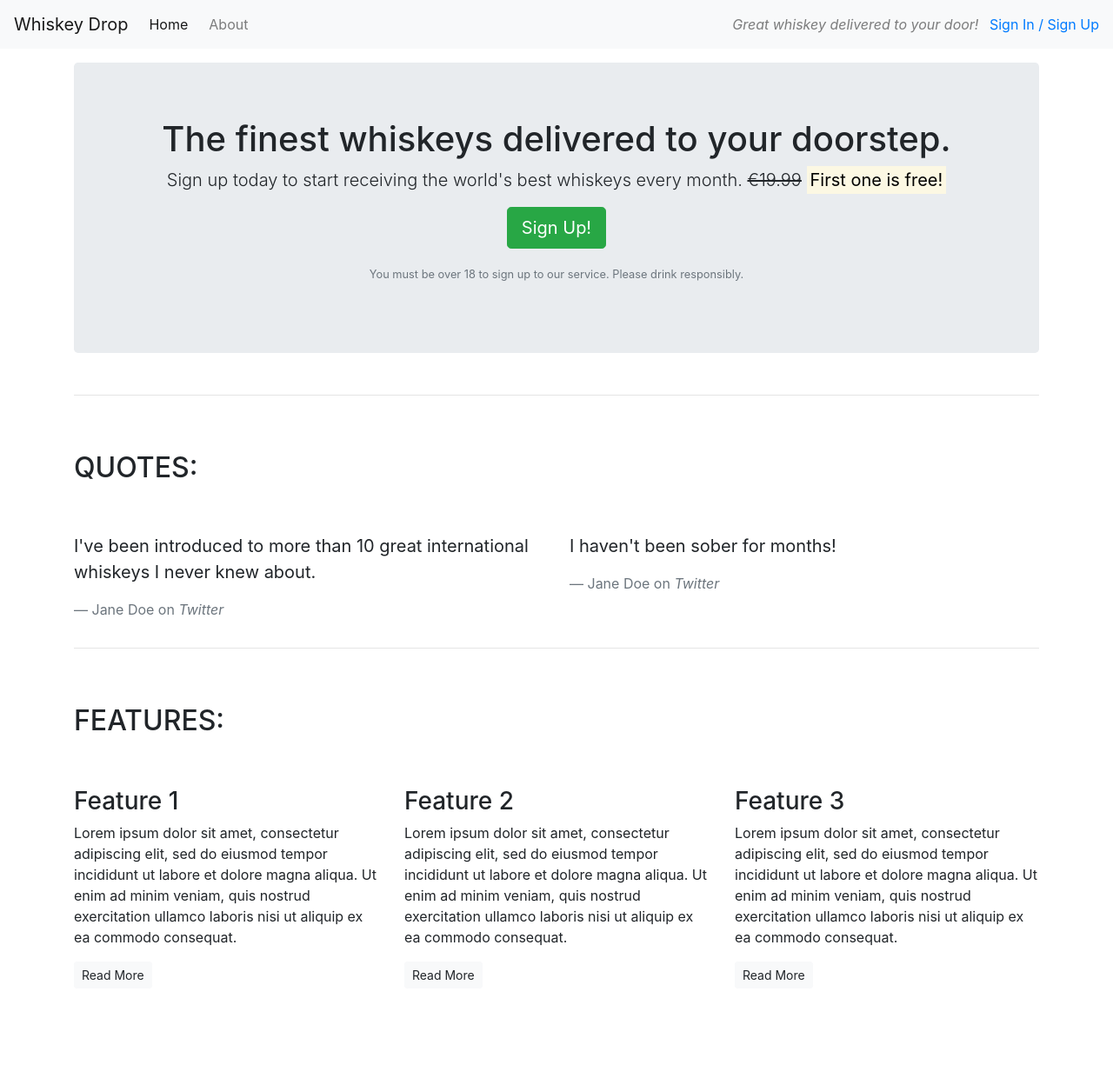
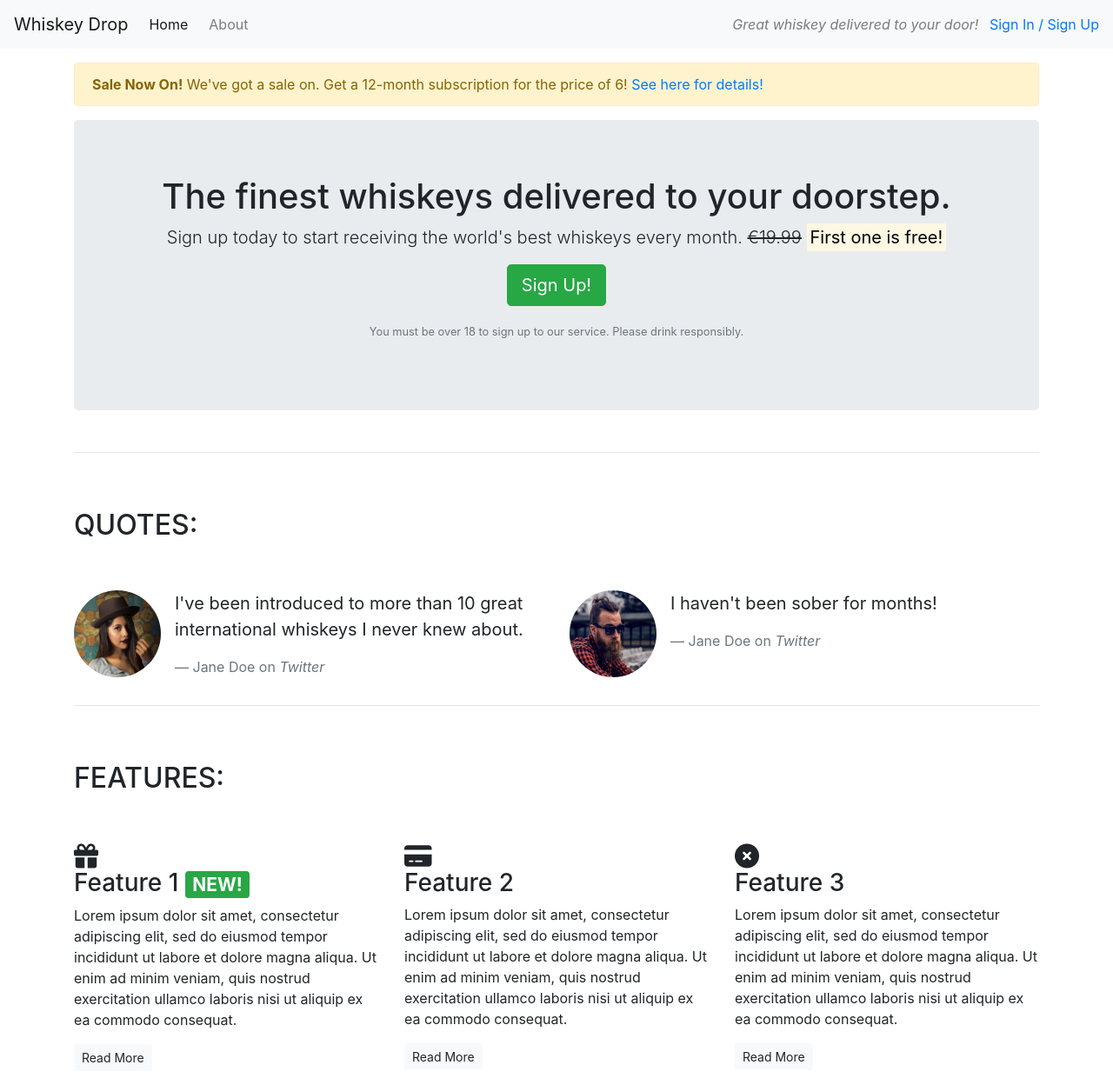
Before and after one commit to joeyo991/bootstrap, a plain HTML site: page index.html in a window 1280 px wide. Shown: the whole page at 87% size. Before the commit the page ends 1153 px from the top, so only its background shows below. Drawn offline with nearby package versions, Linux system fonts and the light colour scheme.

Commit message:
Core components part 2

```diff
--- a/index.html
+++ b/index.html
@@ -6,6 +6,7 @@
     <meta name="viewport" content="width=device-width, initial-scale=1.0">
     <title>Whiskey Drop | Taste a new whiskey every month</title>
     <link rel="stylesheet" href="https://maxcdn.bootstrapcdn.com/bootstrap/4.1.3/css/bootstrap.min.css">
+    <script src="https://kit.fontawesome.com/a1e0927207.js" crossorigin="anonymous"></script>
 </head>
 
 <body>
@@ -23,6 +24,13 @@
         </div>
     </nav>
     <article class="container mt-3">
+        <div class="row d-none d-sm-block">
+            <div class="col-12">
+                <div class="alert alert-warning">
+                    <strong>Sale Now On!</strong> We've got a sale on. Get a 12-month subscription for the price of 6! <a href="">See here for details!</a>
+                </div>
+            </div>
+        </div>
         <!-- Callout -->
         <div class="row">
             <div class="col-12">
@@ -50,16 +58,34 @@
             </div>
             <div class="row">
                 <div class="col-12 col-md-6">
+                    <div class="media">
+                        <div class="d-none d-sm-block">
+                            <img src="images/girl-image.png" class="rounded-circle mr-3" alt="girl" height="100"
+                                width="100">
+                        </div>
+                        <div class="media-body">
                             <blockquote class="blockquote">
-                        <p>I've been introduced to more than 10 great international whiskeys I never knew about.</p>
-                        <footer class="blockquote-footer">Jane Doe on <cite title="Twitter">Twitter</cite></footer>
+                                <p>I've been introduced to more than 10 great international whiskeys I never knew about.
+                                </p>
+                                <footer class="blockquote-footer">Jane Doe on <cite title="Twitter">Twitter</cite>
+                                </footer>
                             </blockquote>
                         </div>
+                    </div>
+                </div>
                 <div class="col-12 col-md-6">
+                    <div class="media">
+                        <div class="d-none d-sm-block">
+                            <img src="images/guy-image.png" class="rounded-circle mr-3" alt="guy" height="100"
+                                width="100">
+                        </div>
+                        <div class="media-body">
                             <blockquote class="blockquote">
                                 <p>I haven't been sober for months!</p>
-                        <footer class="blockquote-footer">Jane Doe on <cite title="Twitter">Twitter</cite></footer>
+                                <footer class="blockquote-footer">Jane Doe on <cite title="Twitter">Twitter</cite>
+                                </footer>
                             </blockquote>
+                        </div>
                     </div>
                 </div>
         </section>
@@ -76,7 +102,7 @@
             <div class="row">
                 <div class="col-12 col-md-6 col-lg-4">
                     <div class="feature">
-                        <h3>Feature 1</h3>
+                        <h3><i class="fa-solid fa-gift d-none d-sm-block"></i> Feature 1 <span class="badge badge-success">NEW!</span></h3>
                         <p>Lorem ipsum dolor sit amet, consectetur adipiscing elit, sed do eiusmod tempor incididunt ut
                             labore et dolore magna aliqua. Ut enim ad minim veniam, quis nostrud exercitation ullamco
                             laboris nisi ut aliquip ex ea commodo consequat.</p>
@@ -85,7 +111,7 @@
                 </div>
                 <div class="col-12 col-md-6 col-lg-4">
                     <div class="feature">
-                        <h3>Feature 2</h3>
+                        <h3><i class="fa-solid fa-credit-card d-none d-sm-block"></i> Feature 2</h3>
                         <p>Lorem ipsum dolor sit amet, consectetur adipiscing elit, sed do eiusmod tempor incididunt ut
                             labore et dolore magna aliqua. Ut enim ad minim veniam, quis nostrud exercitation ullamco
                             laboris nisi ut aliquip ex ea commodo consequat.</p>
@@ -94,7 +120,7 @@
                 </div>
                 <div class="col-12 d-md-none d-lg-block col-lg-4">
                     <div class="feature">
-                        <h3>Feature 3</h3>
+                        <h3><i class="fa-solid fa-circle-xmark d-none d-sm-block"></i> Feature 3</h3>
                         <p>Lorem ipsum dolor sit amet, consectetur adipiscing elit, sed do eiusmod tempor incididunt ut
                             labore et dolore magna aliqua. Ut enim ad minim veniam, quis nostrud exercitation ullamco
                             laboris nisi ut aliquip ex ea commodo consequat.</p>
```
Also changed, not shown: images/girl-image.png (added), images/guy-image.png (added). Lines whose indentation alone changed are shown as unchanged.
